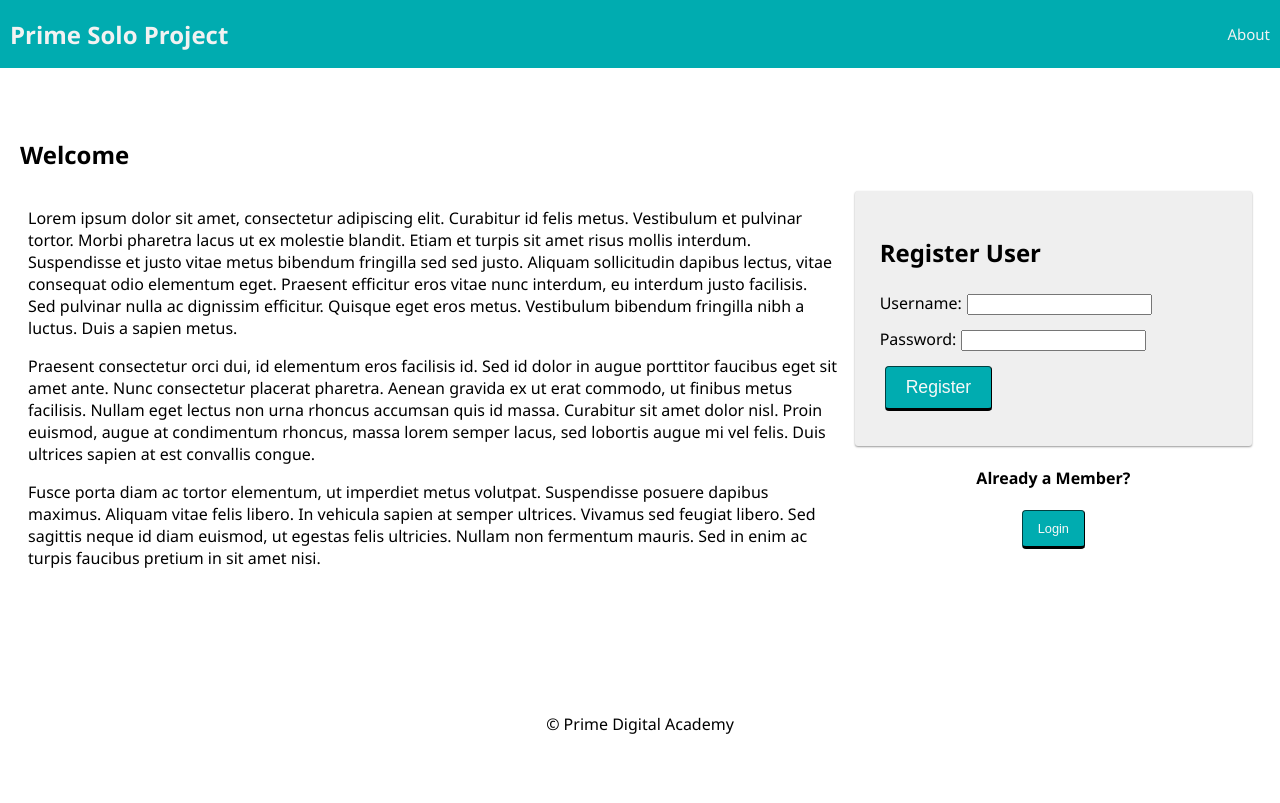
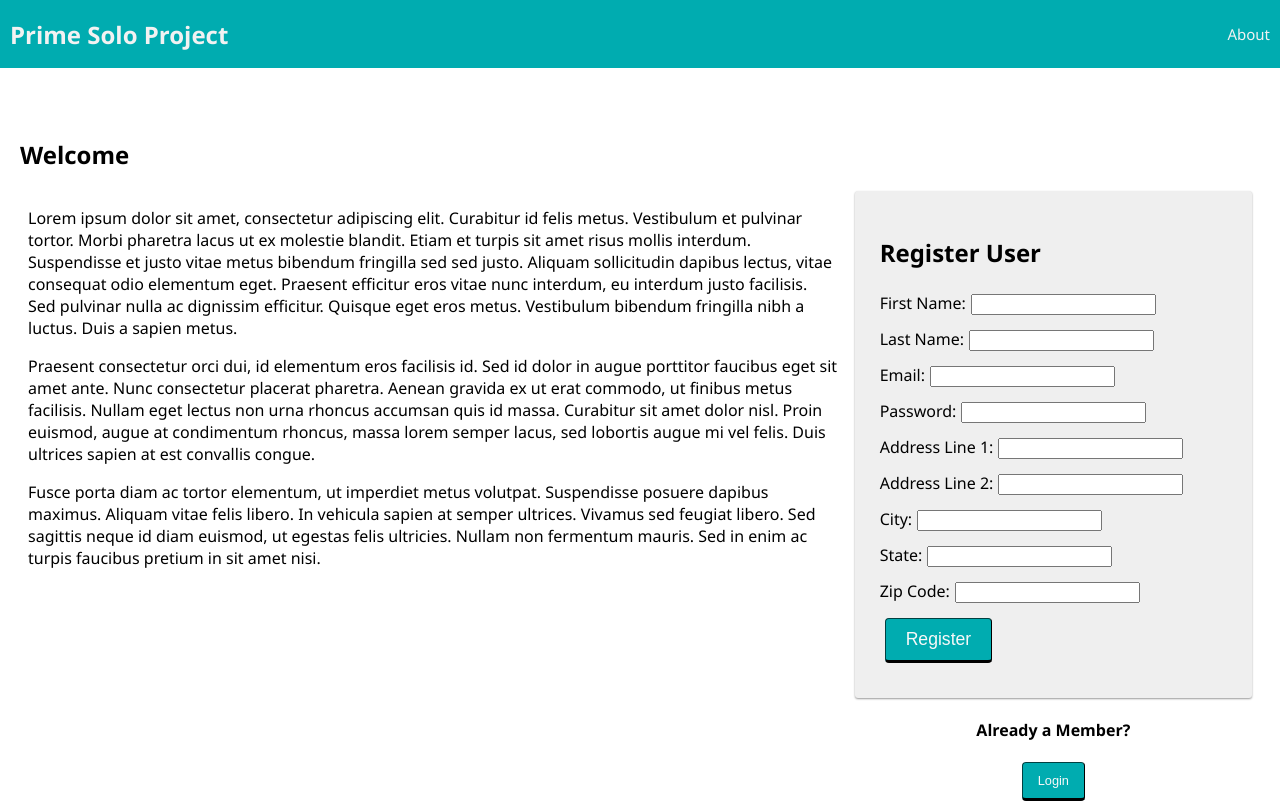
Before and after one commit to amandazimms/my-pathway, a React (Create React App) app: page /#/home in a window 1280 px wide. Shown: the top 803 px of the page. Built offline with nearby package versions, Linux system fonts and the light colour scheme; no server answers.

Commit message:
register now captures all fields needed

```diff
--- a/src/components/RegisterForm/RegisterForm.jsx
+++ b/src/components/RegisterForm/RegisterForm.jsx
@@ -2,8 +2,15 @@ import React, { useState } from 'react';
 import { useDispatch, useSelector } from 'react-redux';
 
 function RegisterForm() {
+  const [firstName, setFirstName] = useState('');
+  const [lastName, setLastName] = useState('');
   const [username, setUsername] = useState('');
   const [password, setPassword] = useState('');
+  const [addressOne, setAddressOne] = useState('');
+  const [addressTwo, setAddressTwo] = useState('');
+  const [city, setCity] = useState('');
+  const [state, setState] = useState('');
+  const [zipCode, setZipCode] = useState('');
   const errors = useSelector((store) => store.errors);
   const dispatch = useDispatch();
 
@@ -13,8 +20,15 @@ function RegisterForm() {
     dispatch({
       type: 'REGISTER',
       payload: {
+        firstName: firstName,
+        lastName: lastName,
         username: username,
         password: password,
+        addressOne: addressOne,
+        addressTwo: addressTwo,
+        city: city,
+        state: state,
+        zipCode: zipCode
       },
     });
   }; // end registerUser
@@ -28,8 +42,32 @@ function RegisterForm() {
         </h3>
       )}
       <div>
+        <label htmlFor="first_name">
+          First Name:
+          <input
+            type="text"
+            name="first_name"
+            value={firstName}
+            required
+            onChange={(event) => setFirstName(event.target.value)}
+          />
+        </label>
+      </div>
+      <div>
+        <label htmlFor="last_name">
+          Last Name:
+          <input
+            type="text"
+            name="last_name"
+            value={lastName}
+            required
+            onChange={(event) => setLastName(event.target.value)}
+          />
+        </label>
+      </div>
+      <div>
         <label htmlFor="username">
-          Username:
+          Email:
           <input
             type="text"
             name="username"
@@ -50,6 +88,65 @@ function RegisterForm() {
             onChange={(event) => setPassword(event.target.value)}
           />
         </label>
+        <div>
+        <label htmlFor="address_one">
+          Address Line 1:
+          <input
+            type="text"
+            name="address_one"
+            value={addressOne}
+            required
+            onChange={(event) => setAddressOne(event.target.value)}
+          />
+        </label>
+      </div>
+      <div>
+        <label htmlFor="address_two">
+          Address Line 2:
+          <input
+            type="text"
+            name="address_two"
+            value={addressTwo}
+            onChange={(event) => setAddressTwo(event.target.value)}
+          />
+        </label>
+      </div>
+      <div>
+        <label htmlFor="city">
+          City:
+          <input
+            type="text"
+            name="city"
+            value={city}
+            required
+            onChange={(event) => setCity(event.target.value)}
+          />
+        </label>
+      </div>
+      <div>
+        <label htmlFor="state">
+          State:
+          <input
+            type="text"
+            name="state"
+            value={state}
+            required
+            onChange={(event) => setState(event.target.value)}
+          />
+        </label>
+      </div>
+      <div>
+        <label htmlFor="zip_code">
+          Zip Code:
+          <input
+            type="text"
+            name="zip_code"
+            value={zipCode}
+            required
+            onChange={(event) => setZipCode(event.target.value)}
+          />
+        </label>
+      </div>
       </div>
       <div>
         <input className="btn" type="submit" name="submit" value="Register" />
```
Also changed, not shown: 1 other file (tests, documents, lock files or other folders).
